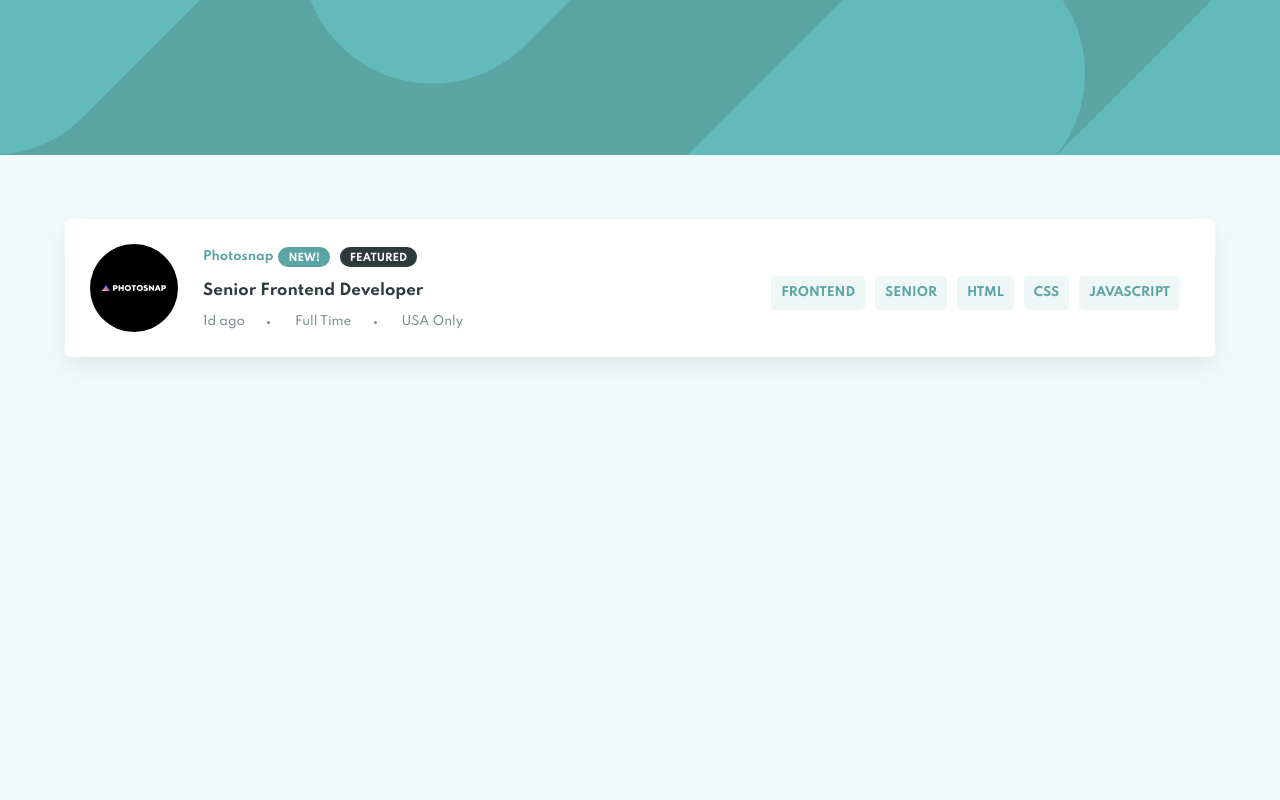
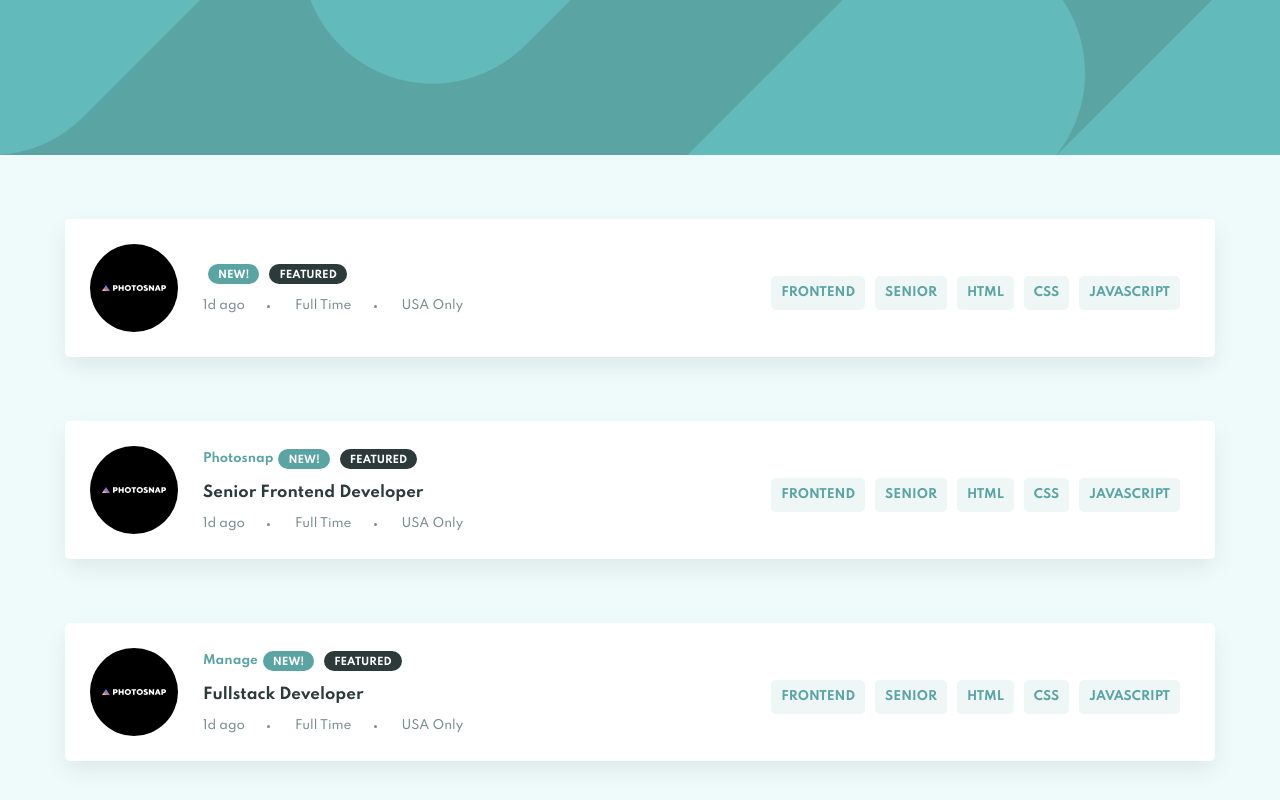
Before and after one commit to bobmatyas/fm-filter-list, a React (Create React App) app: page / in a window 1280 px wide. Shown: the top 800 px of the page. Built offline with nearby package versions, Linux system fonts and the light colour scheme.

Commit message:
adjusted components to map over json

```diff
--- a/src/Card-details.js
+++ b/src/Card-details.js
@@ -22,6 +22,7 @@ const ListItem = styled.li`
 
 
 function Details(props) {
+  console.log(props.details);
   return (
     <ListStyled>
         <ListItem>1d ago</ListItem>
--- a/src/Card-technologies.js
+++ b/src/Card-technologies.js
@@ -23,6 +23,7 @@ const Technology = styled.li`
 `;
 
 function Technologies(props) {
+
   return (
     <ListStyled>
         <Technology>Frontend</Technology>
--- a/src/Card-title.js
+++ b/src/Card-title.js
@@ -1,7 +1,7 @@
 import React from 'react';
 import styled from 'styled-components';
 
-const ListStyled = styled.h3`
+const PositionTitle = styled.h3`
     color: hsl(180, 14%, 20%);
     font-size: 15px;
 `;
@@ -9,9 +9,9 @@ const ListStyled = styled.h3`
 
 function Details(props) {
   return (
-    <ListStyled>
-        {props.title}
-    </ListStyled>
+    <PositionTitle>
+        {props.position}
+    </PositionTitle>
     );
 }
 
--- a/src/Card.js
+++ b/src/Card.js
@@ -30,15 +30,15 @@ const CompanyDetails = styled.div`
     margin-left: 25px;
 `;
 
-function Card() {
+function Card(props) {
   return (
     <CardStyled>
         <CompanyInfo>
           <img src={Logo} style={{float: "left"}} alt="Photosnap" />
             <CompanyDetails>
-              <Company company="Photosnap" />
-              <Title title="Senior Frontend Developer" />
-              <Details />
+              <Company company={props.company} />
+              <Title position={props.position} />
+              <Details details={props.technologies} />
             </CompanyDetails>
         </CompanyInfo>
       <Technologies />
--- a/src/Main.js
+++ b/src/Main.js
@@ -1,6 +1,8 @@
 import React from 'react';
 import styled from 'styled-components'
 import Card from './Card';
+import data from './data/data.json';
+console.log(data);
 
 const MainStyled = styled.main`
     background-color: hsl(180, 52%, 96%);
@@ -9,9 +11,18 @@ const MainStyled = styled.main`
 
 function Main() {
   return (
-    <MainStyled>
-        <Card />
-    </MainStyled>
+        <MainStyled>
+            <Card />
+            {data.map((job, i) => (
+                <Card
+                    key={job.id}
+                    company={job.company}
+                    logo={job.logo}
+                    position={job.position}
+                    postedAt={job.postedAt}
+                />
+            ))}
+        </MainStyled>
     );
 }
 
```
